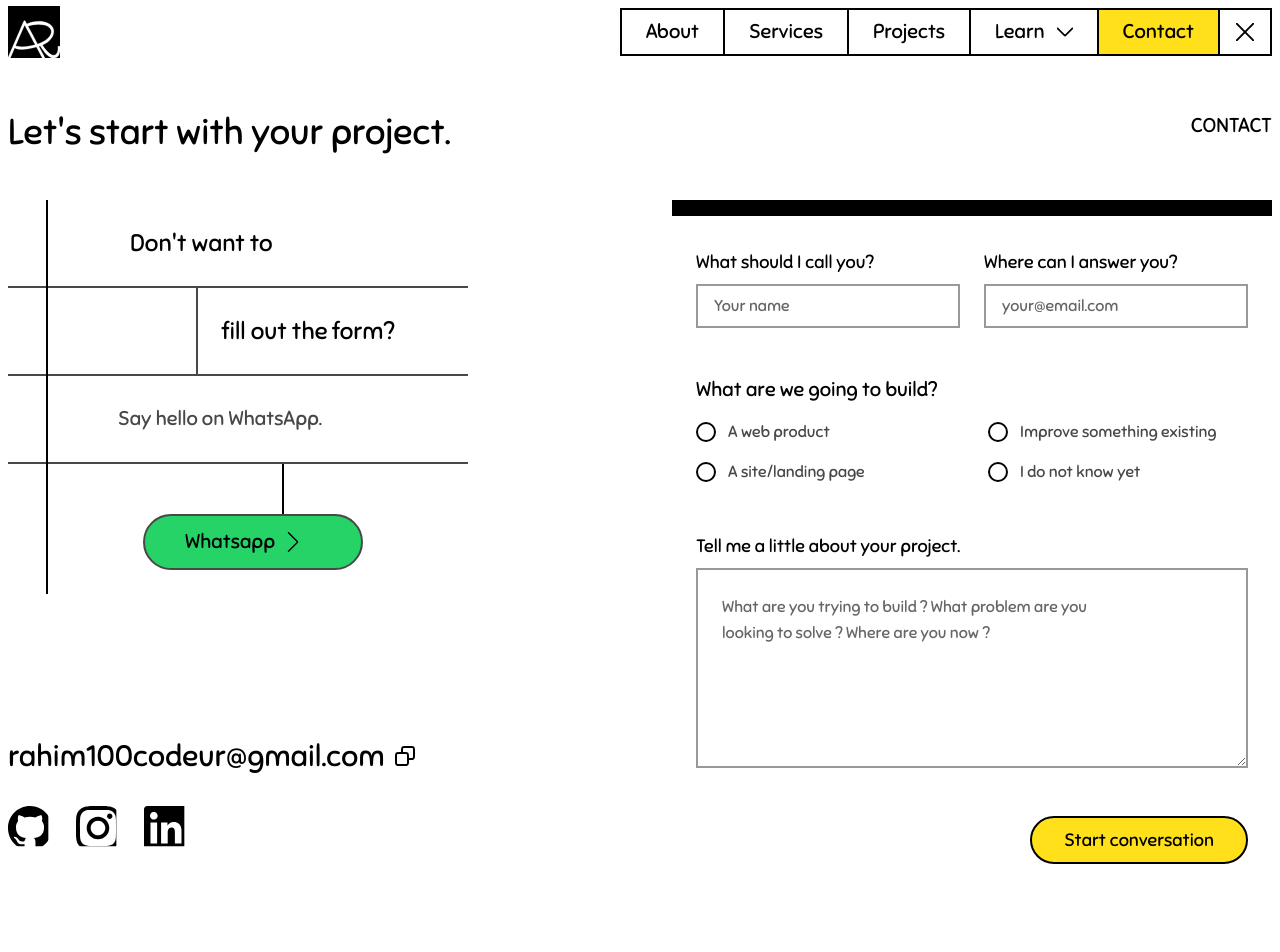
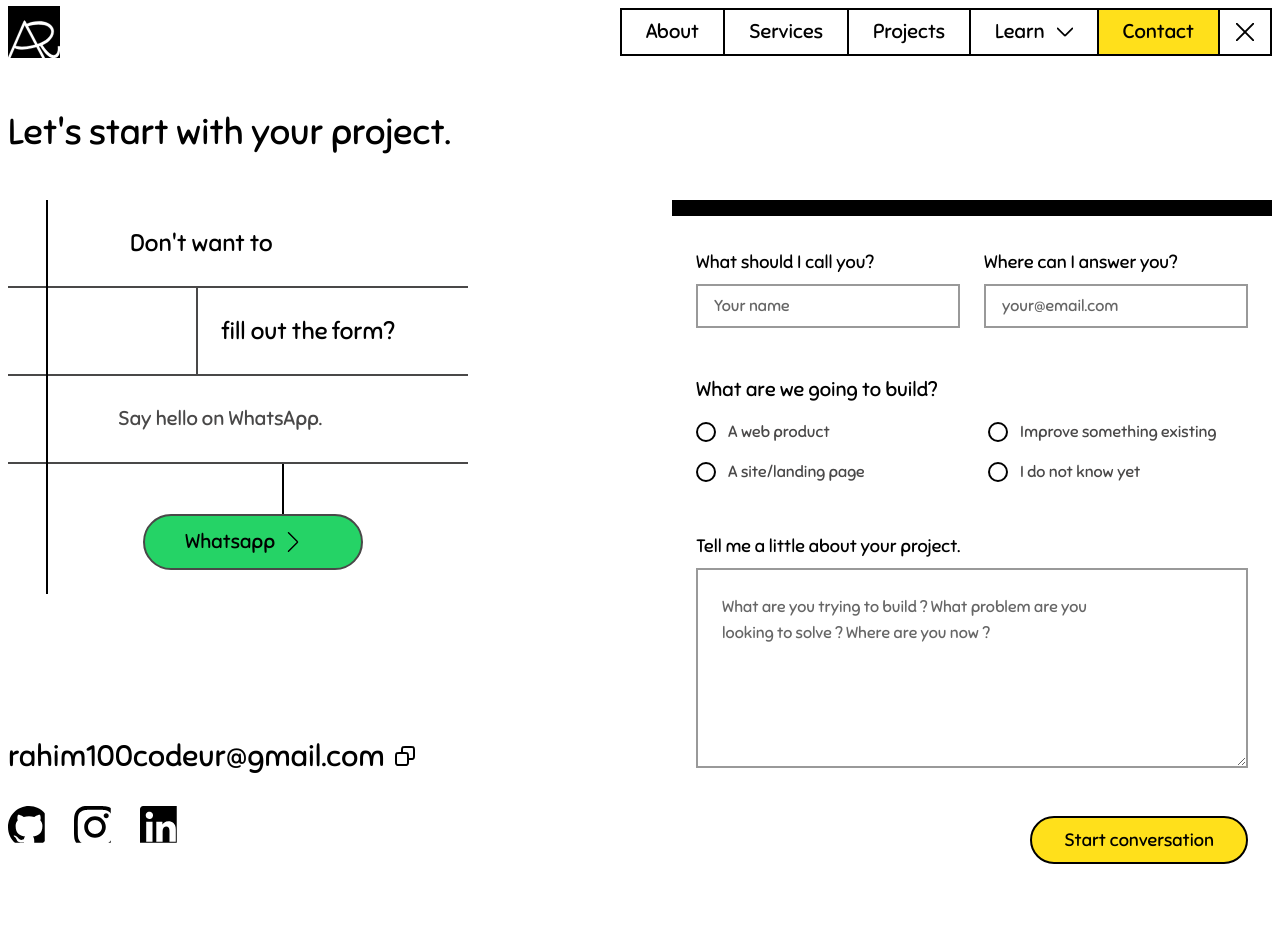
Before and after one commit to Rahim10020/rahim.design, a React (Vite) app: page /contact in a window 1280 px wide. Shown: the top 952 px of the page. Built offline with nearby package versions, Linux system fonts and the light colour scheme; no server answers.

Commit message:
finish fixes

```diff
--- a/src/_components/ui/contact/SocialRow.tsx
+++ b/src/_components/ui/contact/SocialRow.tsx
@@ -19,7 +19,7 @@ export default function SocialRow() {
             aria-label={label}
             className="block hover:scale-105 transition-transform"
           >
-            <Icon size={44} />
+            <Icon size={42} />
           </a>
         </li>
       ))}
--- a/src/_pages/Contact.tsx
+++ b/src/_pages/Contact.tsx
@@ -17,9 +17,6 @@ export default function ContactPage() {
             <h1 className="text-3xl md:text-4xl font-medium text-foreground max-w-md">
               {t.pageTitle}
             </h1>
-            <h2 className="hidden md:block text-2xl lg:text-xl font-medium text-foreground">
-              {t.pageEyebrow}
-            </h2>
           </div>
 
           <div className="mt-6 lg:mt-12 grid grid-cols-1 lg:grid-cols-2 gap-16 items-start">
--- a/src/locales/contact.ts
+++ b/src/locales/contact.ts
@@ -2,7 +2,6 @@ import type { SupportedLocale } from "../lib/locale";
 
 const contactFr = {
   pageTitle: "Commençons par ton projet.",
-  pageEyebrow: "CONTACT",
   blueprint: {
     line1: "Tu ne veux pas",
     line2: "remplir le form ?",
@@ -37,7 +36,6 @@ const contactFr = {
 
 const contactEn = {
   pageTitle: "Let's start with your project.",
-  pageEyebrow: "CONTACT",
   blueprint: {
     line1: "Don't want to",
     line2: "fill out the form?",
```
